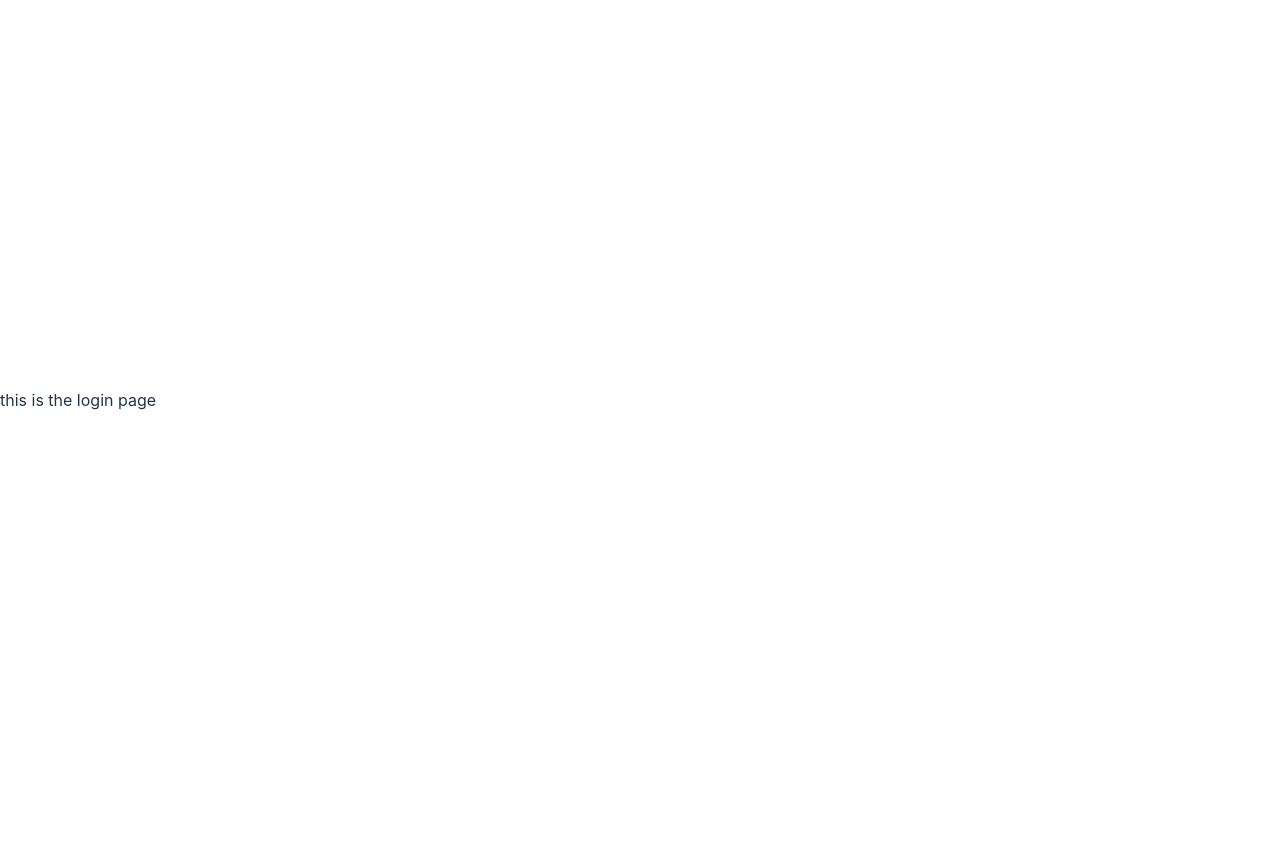
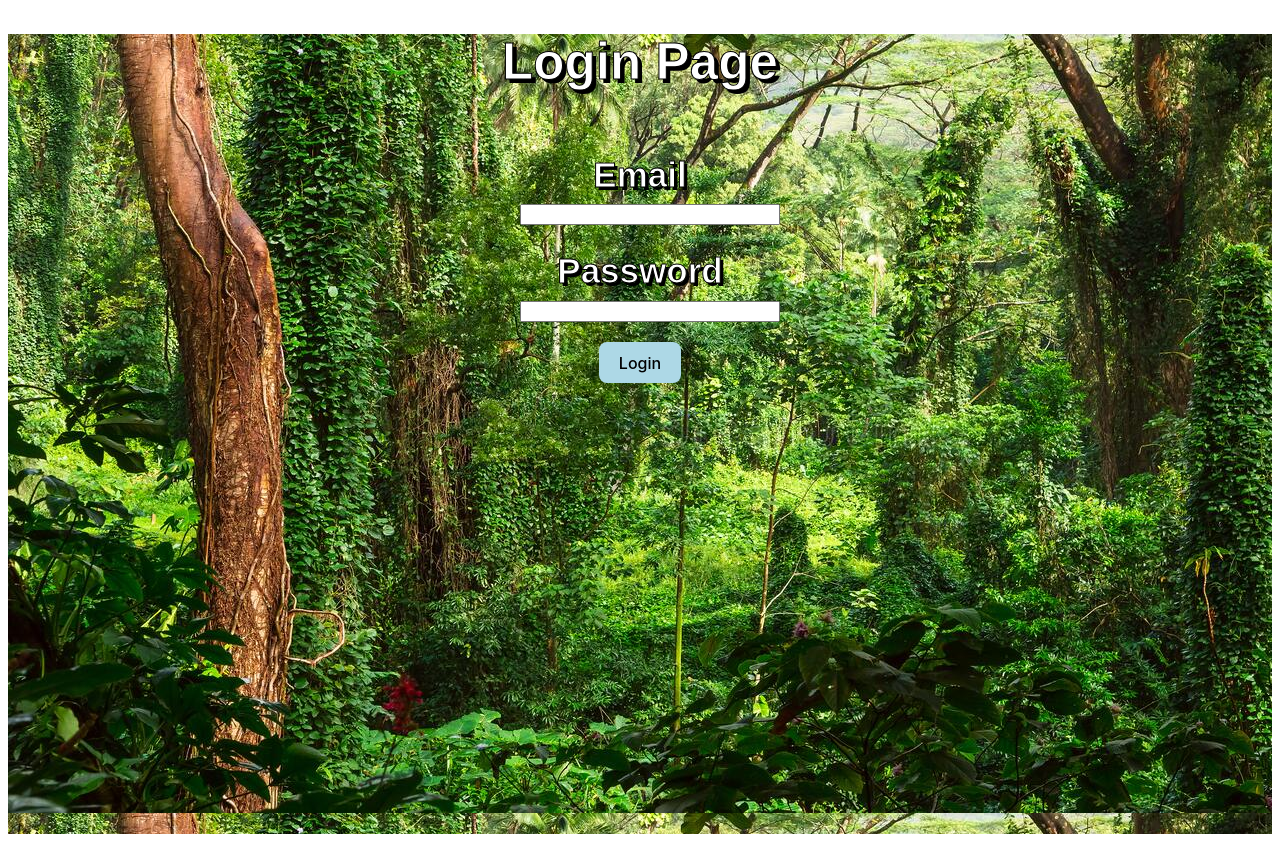
Before and after one commit to calvintb/LocalService, a React (Vite) app in the folder client/: page /login in a window 1280 px wide. Before the commit the page ends 800 px from the top, so only its background shows below. Built offline with nearby package versions, Linux system fonts and the light colour scheme.

Commit message:
node_modules issue

```diff
--- a/client/src/pages/Login.tsx
+++ b/client/src/pages/Login.tsx
@@ -1,7 +1,51 @@
+import React, { SyntheticEvent, useState } from "react"
+import { useNavigate } from "react-router-dom"
+import { Link } from 'react-router-dom';
+import "../signup-login.css"
 
 
 export const Login = () => {
+    const navigate = useNavigate();
+    const [user, setUser] = useState({email:"", password:""})
+
+    const login = async (e: SyntheticEvent) => {
+        e.preventDefault();
+        const result = await fetch(`${import.meta.env.VITE_SERVER_URL}/users/login`, {
+            method: "post",
+            headers: {
+                "Content-Type": "application/json",
+            },
+            body: JSON.stringify(user),
+        })
+        const resultBody = await result.json();
+
+        if (resultBody.token){
+            window.localStorage.setItem("token", resultBody.token);
+        }
+        setUser({email:"", password:""});
+        navigate("/dashboard", {
+            replace: true
+        })
+    }
+
     return(
-        <div>this is the login page</div>
+        <div>
+            <div>
+                <h1>Login Page</h1>
+            </div>
+            <form>
+                <br></br>
+                <label>Email</label>
+                <input value={user.email} type='email' onChange={(e) => setUser({...user, email: e.target.value})}></input>
+
+                <br></br>
+                <label>Password</label>
+                <input value={user.password} type='password' onChange={(e) => setUser({...user, password: e.target.value})}></input>
+
+                <br></br>
+                <label></label>
+                <button onClick={login}>Login</button>
+            </form>
+        </div>
     )
 }
--- a/client/src/signup-login.css
+++ b/client/src/signup-login.css
@@ -2,6 +2,7 @@
   font-family: Inter, system-ui, Avenir, Helvetica, Arial, sans-serif;
   line-height: 1.5;
   font-weight: 400;
+  width: 100%;
 
   color-scheme: light dark;
   color: rgba(255, 255, 255, 0.87);
@@ -14,6 +15,48 @@
   -webkit-text-size-adjust: 100%;
 }
 
+html, body {
+  min-height: 100vh;
+}
+
+#root {
+  width: 100%;
+  height: 50%;
+}
+
+h1 {
+  color: white;
+  text-shadow: 4px 4px black;
+  -webkit-text-stroke-width: 1px;
+  -webkit-text-stroke-color: black;
+  font-family: Arial;
+}
+
+body {
+  background-image: url("./assets/jungle.jpeg");
+  height: 100%;
+}
+
+input {
+  width: 20%;
+  margin-left: 20px;
+  display: flexbox;
+  justify-content: center;
+  margin-bottom: 20px;
+}
+
+label{
+  display: flex;
+  justify-content: center;
+  color: white;
+  font-size: 35px;
+  font-weight: bold;
+  text-shadow: 3px 3px black;
+  -webkit-text-stroke-width: 1px;
+  -webkit-text-stroke-color: black;
+  font-family: Arial;
+}
+
 a {
   font-weight: 500;
   color: #646cff;
@@ -21,14 +64,6 @@ a {
 }
 a:hover {
   color: #535bf2;
-}
-
-body {
-  margin: 0;
-  display: flex;
-  place-items: center;
-  min-width: 320px;
-  min-height: 100vh;
 }
 
 h1 {
@@ -47,9 +82,13 @@ button {
   cursor: pointer;
   transition: border-color 0.25s;
 }
+
 button:hover {
-  border-color: #646cff;
+  border-color: violet;
+  background-color: blue;
+  color: white;
 }
+
 button:focus,
 button:focus-visible {
   outline: 4px auto -webkit-focus-ring-color;
```
Also changed, not shown: client/src/pages/Signup.tsx (+1 -9 lines), client/src/assets/jungle.jpeg (added).
